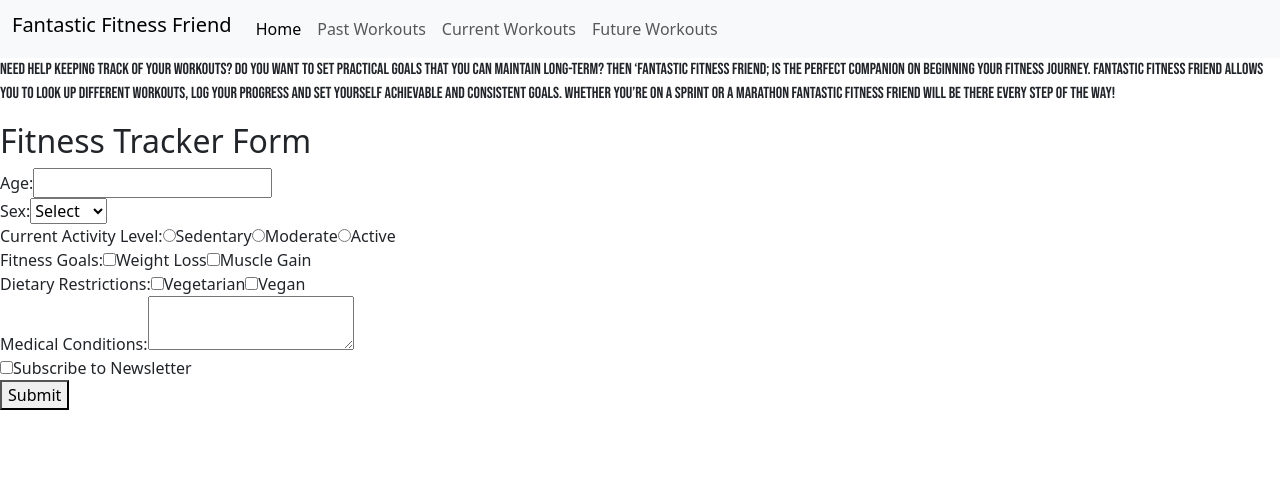
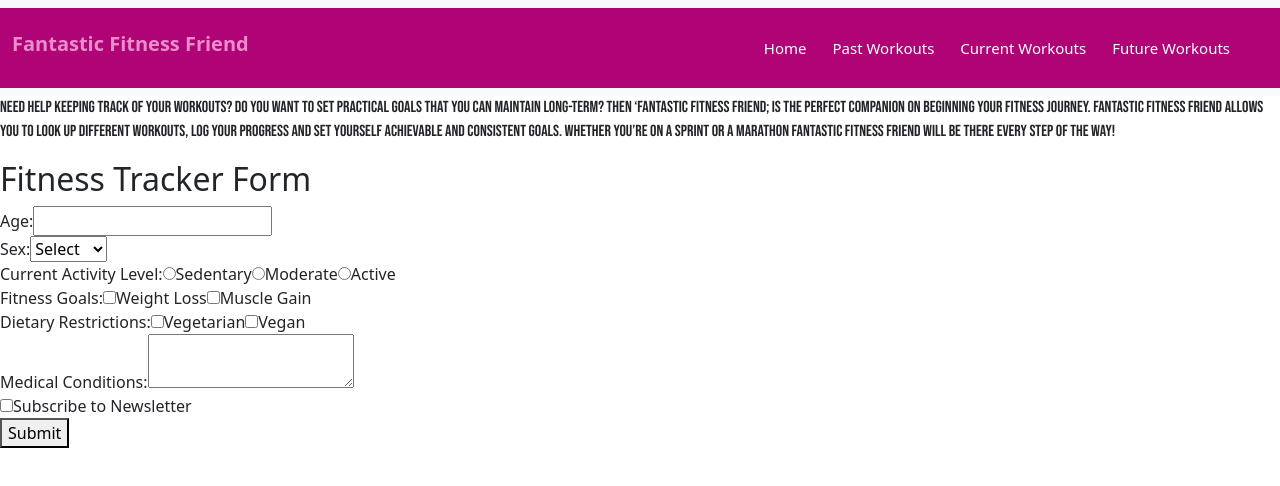
Before and after one commit to megwalkerlange/fitness-app-group-4, a React (Vite) app in the folder fitnessappgrp4/: page /home in a window 1280 px wide. Shown: the top 486 px of the page. Built offline with nearby package versions, Linux system fonts and the light colour scheme.

Commit message:
Styled the navbar

```diff
--- a/fitnessappgrp4/src/components/navbar/index.jsx
+++ b/fitnessappgrp4/src/components/navbar/index.jsx
@@ -1,9 +1,10 @@
 import { NavLink } from 'react-router-dom';
+
 
 function Navbar() {
   return (
     <>
-      <nav className="navbar navbar-expand-lg bg-body-tertiary">
+      <nav className="navbar navbar-expand-sm bg-body-tertiary">
         <div className="container-fluid">
           <h1 className="navbar-brand" href="#">
             Fantastic Fitness Friend
--- a/fitnessappgrp4/src/components/pages/home/home.css
+++ b/fitnessappgrp4/src/components/pages/home/home.css
@@ -1,2 +1,34 @@
 
-function
+/*
+@media screen and (max-width: 480px) {
+    .nav-link {width: 100%}
+    .nav-item {width: 100%}
+  } */
+
+
+.container-fluid {
+    background-color: rgb(175, 3, 118);
+    height: 80px;
+    font-size: 15px !important;
+}
+
+#navbarNav {
+    margin-right: 20px;
+    text-align: right;
+    justify-content: end;
+}
+
+.nav-link {
+    color: white;
+    margin-right: 10px;
+}
+
+.active {
+    color: white !important
+}
+
+.navbar-brand {
+    color: rgb(235, 140, 203);
+    font-weight: 700;
+
+}
--- a/fitnessappgrp4/src/components/pages/home/index.jsx
+++ b/fitnessappgrp4/src/components/pages/home/index.jsx
@@ -1,4 +1,5 @@
 import FitnessForm from '../../form';
+import css from '../home/home.css';
 
 function Home() {
   return (
```
Also changed, not shown: 2 other files (tests, documents, lock files or other folders).
